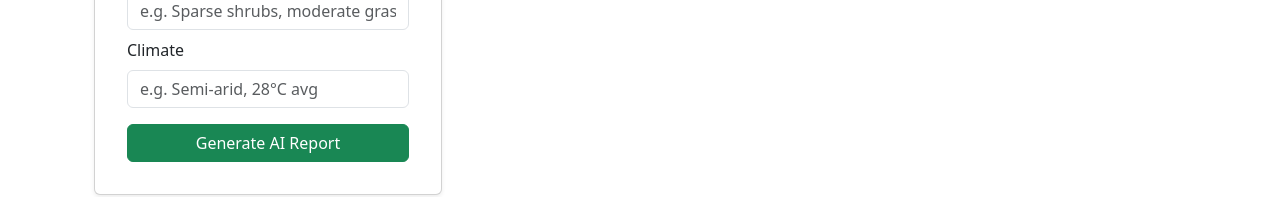
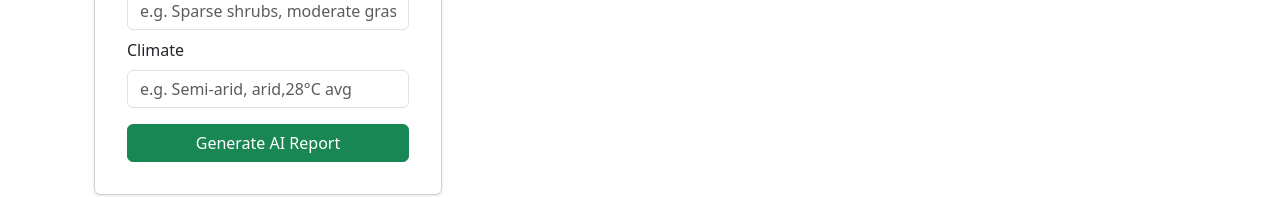
Before and after one commit to Melkzedk/LandWatch-Hackathon, a React (Create React App) app in the folder frontend/: page /dashboard in a window 1280 px wide. Shown: the part 407-604 px from the top of the page. Built offline with nearby package versions, Linux system fonts and the light colour scheme; no server answers; the database is empty.

Commit message:
small changes

```diff
--- a/frontend/src/components/Dashboard.js
+++ b/frontend/src/components/Dashboard.js
@@ -121,7 +121,7 @@ export default function Dashboard() {
                     type="text"
                     value={climate}
                     onChange={(e) => setClimate(e.target.value)}
-                    placeholder="e.g. Semi-arid, 28°C avg"
+                    placeholder="e.g. Semi-arid, arid,28°C avg"
                     required
                   />
                 </Form.Group>
```
